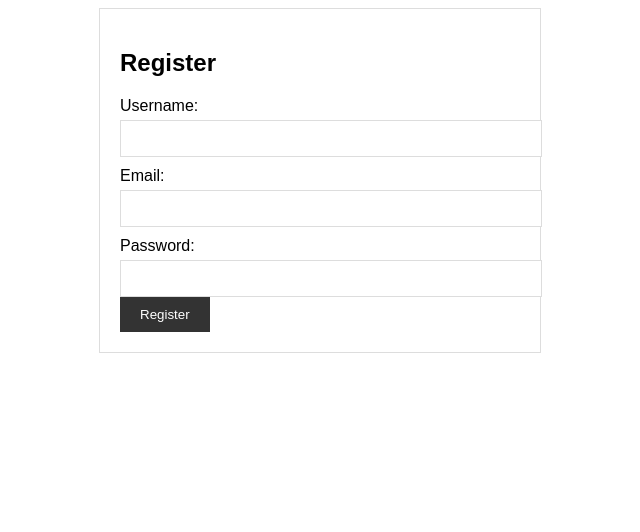
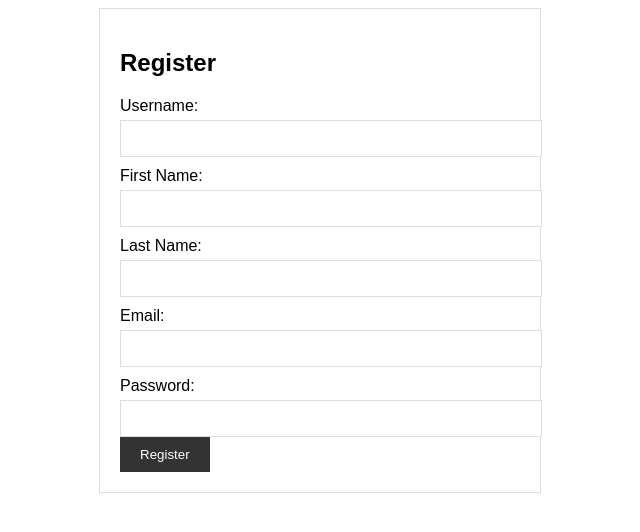
Before and after one commit to pnavale2409/iitb-cs699-project-expense-splitter, a Django app: page /register/ in a window 1280 px wide. Shown: the top 532 px of the page, without its empty margins (320-960 px from the left). Run offline with Django 4.2, Linux system fonts and the light colour scheme.

Commit message:
register

```diff
--- a/expense_splitter/login_register/templates/register.html
+++ b/expense_splitter/login_register/templates/register.html
@@ -40,6 +40,10 @@
         <h2>Register</h2>
         <label for="username">Username:</label>
         <input type="text" id="username" name="username" required>
+        <label for="f_name">First Name:</label>
+        <input type="text" id="f_name" name="f_name" required>
+        <label for="l_name">Last Name:</label>
+        <input type="text" id="l_name" name="l_name" required>
         <label for="email">Email:</label>
         <input type="email" id="email" name="email" required>
         <label for="password">Password:</label>
--- a/expense_splitter/login_register/urls.py
+++ b/expense_splitter/login_register/urls.py
@@ -5,7 +5,7 @@ urlpatterns = [
     path('', views.home, name="home"),
     path('getLogin/', views.getLogin, name="getLogin"),
     path('login/', views.login, name="login"),
-    path('getRegister/', views.getRegister, name="getRegister"),
+    # path('getRegister/', views.getRegister, name="getRegister"),
     path('register/', views.register, name="register"),
     # path('logout/', views.logout, name="logout"),
     # path('home/', views.home, name="home"),
--- a/expense_splitter/login_register/views.py
+++ b/expense_splitter/login_register/views.py
@@ -22,7 +22,7 @@ def login(request):
 
     if (user is not None):
         auth.login(request,user)
-        return redirect('/home')
+        return redirect('')
     else:
         return HttpResponse("Invalid login credentials")
 
@@ -31,15 +31,23 @@ def getRegister(request):
 
 def register(request):
     if request.method == 'POST':
-        form = UserCreationForm(request.POST)
-        if form.is_valid():
-            user = form.save()
+        # form = UserCreationForm(request.POST)
+        user_data = request.POST.dict()
+        username = user_data.get("username")
+        f_name = user_data.get("f_name")
+        l_name = user_data.get("l_name")
+        email = user_data.get("email")
+        password = user_data.get("password")
+        user = User.objects.create_user(username, email,password)
+        user.first_name = f_name
+        user.last_name = l_name
+        user.save()
             # Log in the user after registration
             # login(request, user)
-            return redirect('/login')  # Replace 'home' with the URL name for your home page
+        return redirect('/getLogin')  # Replace 'home' with the URL name for your home page
     else:
         form = UserCreationForm()
-    return render(request, 'register.html', {'form': form})
+    return render(request, 'register.html')
 
 
 # def home(request):
```
Also changed, not shown: expense_splitter/login_register/templates/home.html (+5 -2 lines), expense_splitter/db.sqlite3, expense_splitter/expense_splitter/settings.py (line endings or trailing spaces), expense_splitter/static/css/style.css (renamed from expense_splitter/expense_splitter/static/css/style.css), expense_splitter/static/js/script.js (renamed from expense_splitter/expense_splitter/static/js/script.js).
